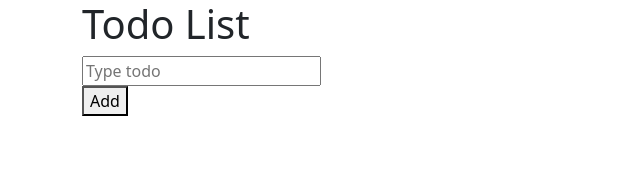
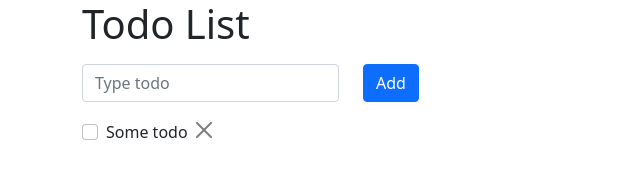
Before and after one commit to maxcore25/js-crud-rest-api, a plain HTML site: page index.html in a window 1280 px wide. Shown: the whole page, without its empty margins (0-640 px from the left). Drawn offline with nearby package versions, Linux system fonts and the light colour scheme.

Commit message:
Stylized with Bootstrap

```diff
--- a/index.html
+++ b/index.html
@@ -14,12 +14,27 @@
   </head>
   <body>
     <div class="container">
-      <h1>Todo List</h1>
-      <div>
-        <div><input type="text" placeholder="Type todo" /></div>
-        <div><button id="addTodo">Add</button></div>
+      <h1 class="mb-3">Todo List</h1>
+      <div class="row mb-3">
+        <div class="col-auto">
+          <input class="form-control" type="text" placeholder="Type todo" />
+        </div>
+        <div class="col-auto">
+          <button class="btn btn-primary" id="addTodo">Add</button>
+        </div>
+      </div>
+
+      <div id="todos">
+        <div class="form-check">
+          <label class="form-check-label">
+            <input type="checkbox" class="form-check-input" />
+            Some todo
+          </label>
+          <button type="button" class="btn-close" aria-label="Close"></button>
+        </div>
       </div>
     </div>
+
     <script src="app.js"></script>
   </body>
 </html>
```
